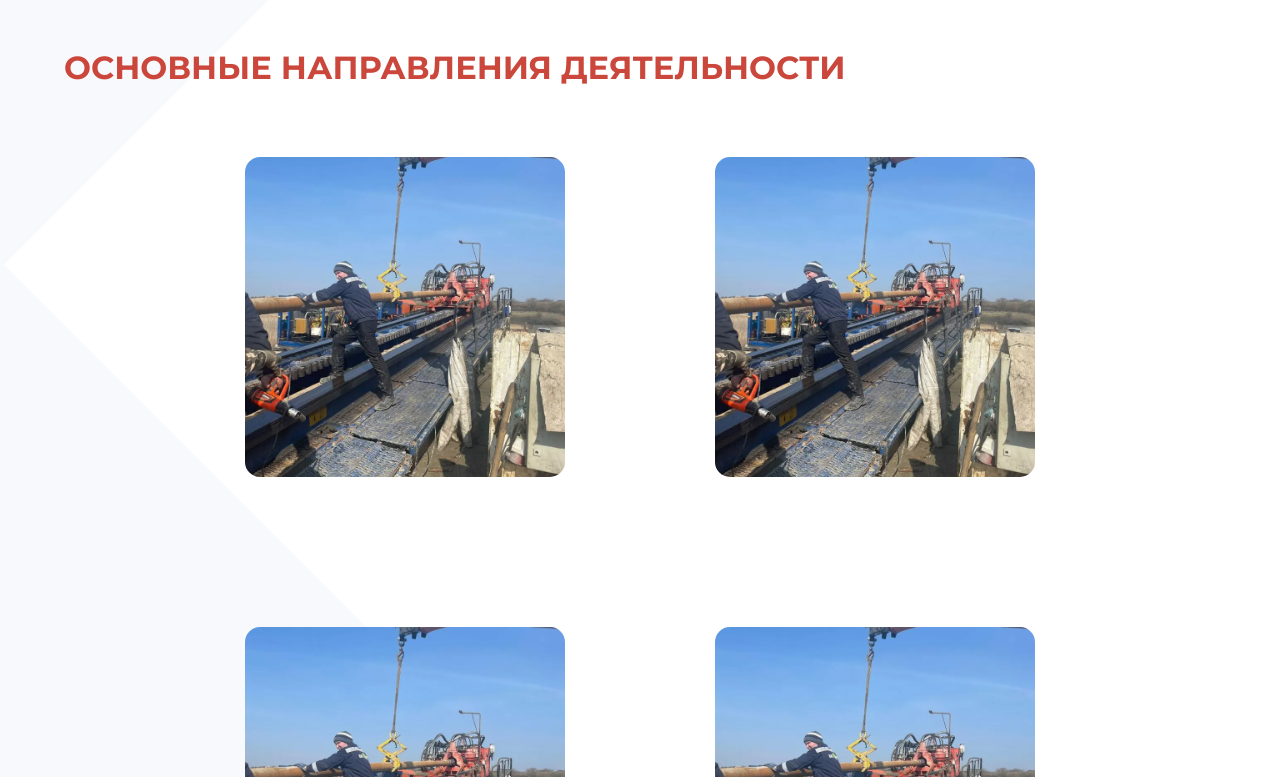
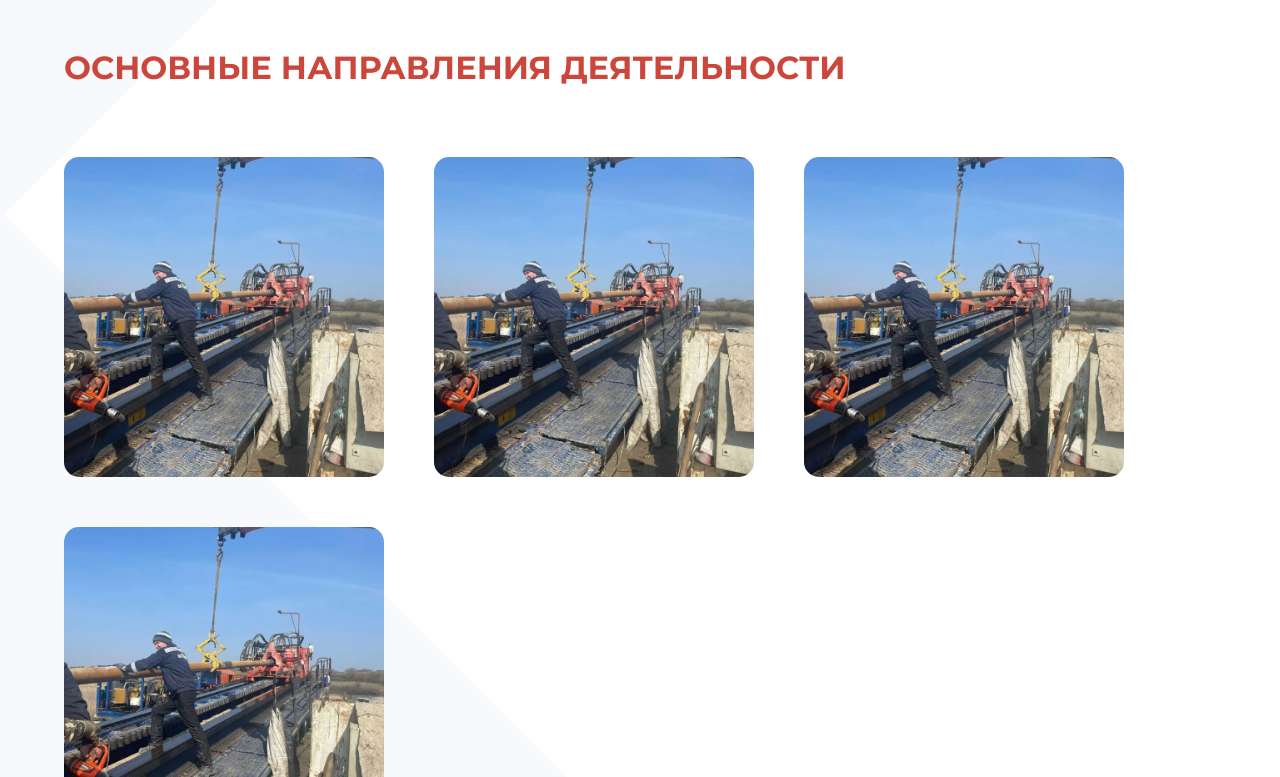
Before and after one commit to sattarzhanovdev/finprogress, a React (Create React App) app: page / in a window 1280 px wide. Shown: the part 843-1620 px from the top of the page. Built offline with nearby package versions, Linux system fonts and the light colour scheme.

Commit message:
updated 11.06.2023

```diff
--- a/src/components/directions/directions.module.scss
+++ b/src/components/directions/directions.module.scss
@@ -54,14 +54,13 @@
     }
     .cards{
       display: flex;
-      justify-content: center;
       flex-wrap: wrap;
       margin-top: 50px;
       gap: 50px;
       @media (max-width: 1442px) {
         padding: 50px 5%;
         margin: 0;
-        gap: 150px;
+        gap: 50px;
       }
 
       @media (max-width: 768px) {
```
